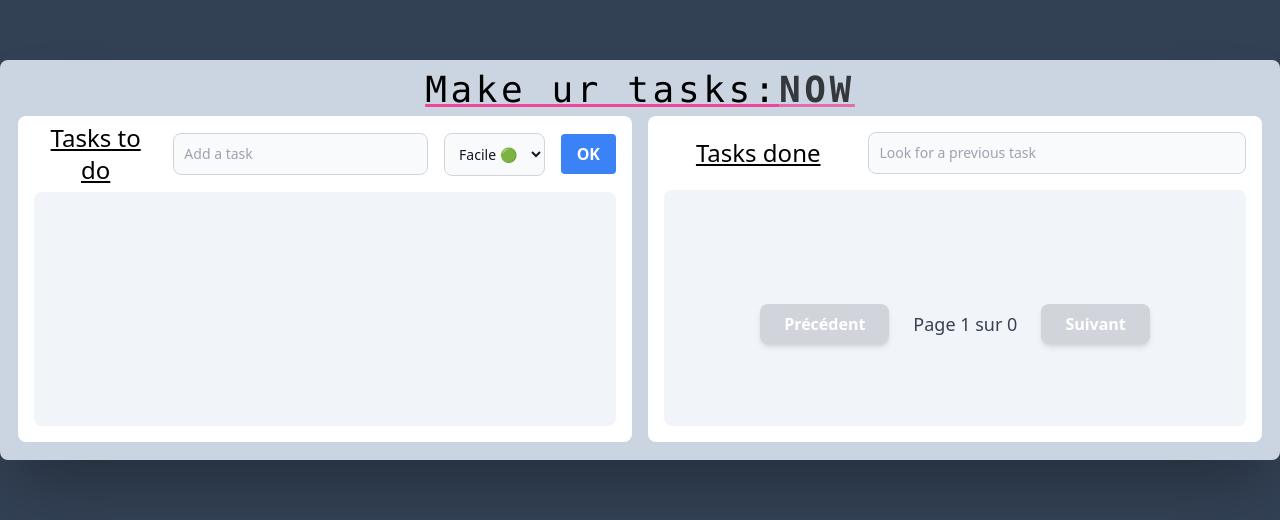
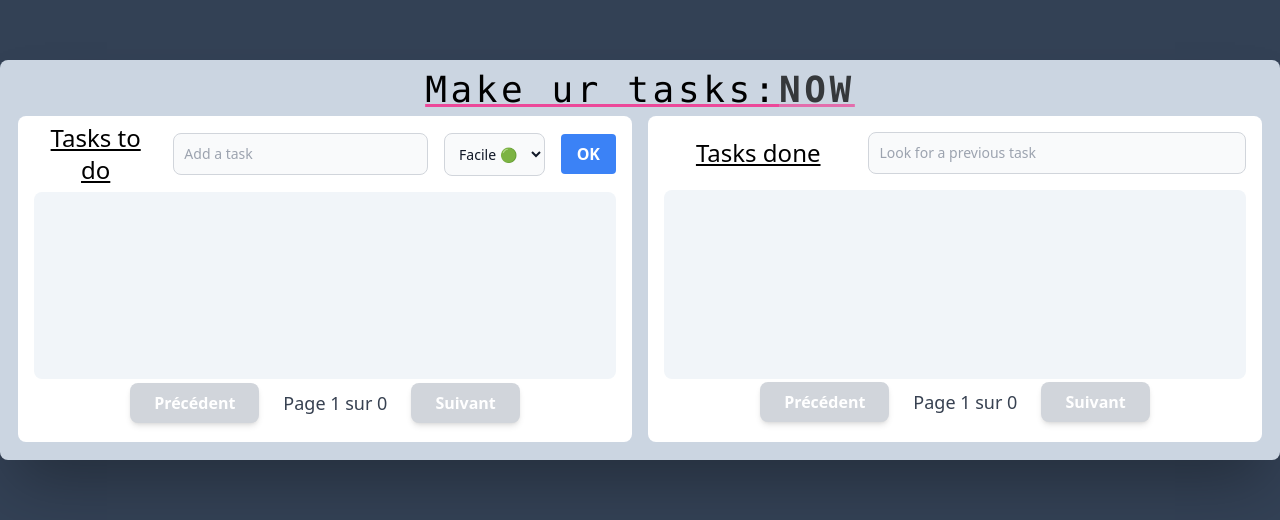
Before and after one commit to keurbi/react-ts-tailwind-todolist, a React (Create React App) app: page / in a window 1280 px wide. Shown: the part 140-660 px from the top of the page. Built offline with nearby package versions, Linux system fonts and the light colour scheme.

Commit message:
pagination, index réglé

```diff
--- a/src/components/Tasks/Tasks.tsx
+++ b/src/components/Tasks/Tasks.tsx
@@ -32,16 +32,22 @@ const Tasks: FC<TasksProps> = (onTransmit) => {
     }
   };
 
-const completeTask = (indexDelete: number) => {
+const completeTask = (displayIndex: number) => {
+    // calcule le vrai index
+    const realIndex = indexOfFirstTask + displayIndex;
     const updatedTasks = [...Tasktodo];
-  const taskToTransmit = Tasktodo[indexDelete];
-  onTransmit.onTransmit({
-      title: taskToTransmit.title,
-      difficulty: taskToTransmit.difficulty
-  });
-  updatedTasks.splice(indexDelete, 1);
+    const taskToTransmit = Tasktodo[realIndex];
+
+    onTransmit.onTransmit(taskToTransmit);
+    updatedTasks.splice(realIndex, 1);
     setTasktodo(updatedTasks);
 }
+  const [currentPage, setCurrentPage] = useState(1);
+  const tasksPerPage = 5;
+
+  const indexOfLastTask = currentPage * tasksPerPage;
+  const indexOfFirstTask = indexOfLastTask - tasksPerPage;
+  const currentTasks = Tasktodo.slice(indexOfFirstTask, indexOfLastTask);
 
   return (
     <div className='w-6/12 h-full flex-nowrap bg-white rounded-lg border-transparent p-4 flex flex-col'>
@@ -80,17 +86,12 @@ const completeTask = (indexDelete: number) => {
           '>OK
         </button>
       </div>
-      <div className='h-[85%] w-[100%] mt-4 bg-slate-100 rounded-lg p-2 overflow-auto flex flex-col align-center'>
-        {Tasktodo.length > 0 && Tasktodo.map((task, index) => (
-          <motion.div
+      <div className='h-[85%] mt-4 flex flex-col'>
+        <div className='h-[80%] bg-slate-100 rounded-lg p-2'>
+          {currentTasks.map((task, index) => (
+            <div
               key={index}
-            className='flex justify-between items-center bg-white my-2 p-2 rounded h-[30px] w-[100%]'
-            exit={{
-              x: 300,
-              opacity: 0,
-              transition: { duration: 0.5 }
-            }}
-          >
+              className='flex justify-between items-center bg-white my-2 p-2 rounded h-[30px] w-[100%]'>
               <span>{task.title}</span>
               <span>
                 {task.difficulty === 1 && '🟢 Facile'}
@@ -98,15 +99,35 @@ const completeTask = (indexDelete: number) => {
                 {task.difficulty === 3 && '🔴 Difficile'}
               </span>
               <span>
-              <button onClick={(e)=>completeTask(index) } type="button" className="bg-green-700 hover:bg-green-800 text-white text-sm py-0.9 px-2 rounded">
+              <button onClick={() => completeTask(index)} type="button" className="bg-green-700 hover:bg-green-800 text-white text-sm py-1 px-2 rounded">
                  Done
                </button>
               </span>
-          </motion.div>
+            </div>
           ))}
+        </div>
+        <div className="h-[20%] flex justify-center items-center gap-6">
+          <button
+            onClick={() => setCurrentPage(prev => Math.max(prev - 1, 1))}
+            disabled={currentPage === 1}
+            className="bg-blue-500 hover:bg-blue-600 text-white font-semibold px-6 py-2 rounded-lg shadow-md transition-colors duration-200 disabled:bg-gray-300 disabled:cursor-not-allowed"
+          >
+            Précédent
+          </button>
+          <span className="text-lg font-medium text-gray-700">
+            Page {currentPage} sur {Math.ceil(Tasktodo.length / tasksPerPage)}
+          </span>
+          <button
+            onClick={() => setCurrentPage(prev => prev + 1)}
+            disabled={indexOfLastTask >= Tasktodo.length}
+            className="bg-blue-500 hover:bg-blue-600 text-white font-semibold px-6 py-2 rounded-lg shadow-md transition-colors duration-200 disabled:bg-gray-300 disabled:cursor-not-allowed"
+          >
+            Suivant
+          </button>
+        </div>
       </div>
     </div>
   );
-};
+}
 
 export default Tasks;
--- a/src/components/Tasksdone/Tasksdone.tsx
+++ b/src/components/Tasksdone/Tasksdone.tsx
@@ -42,6 +42,7 @@ const Tasksdone: FC<TasksProps> = ({transmittedTask}) => {
   }, [transmittedTask]);
   return (
     <div className='w-6/12 h-full flex-nowrap bg-white rounded-lg border-transparent p-4 flex flex-col'>
+
       <div className='flex gap-4 items-center h-[15%]'>
         <h2 className='text-2xl underline w-4/12 text-center'>Tasks done</h2>
         <input
@@ -52,14 +53,16 @@ const Tasksdone: FC<TasksProps> = ({transmittedTask}) => {
           id="task"
         />
       </div>
-      <div className='h-[85%] mt-4 bg-slate-100 rounded-lg p-2 overflow-auto'>
+
+      <div className='h-[85%] mt-4 flex flex-col'>
+        <div className='h-[80%] bg-slate-100 rounded-lg p-2'>
           {currentTasks.map((task, index) => (
             <motion.div
               key={index}
               initial={{ x: -300, opacity: 0 }}
               animate={{ x: 0, opacity: 0.8 }}
               transition={{ duration: 0.3 }}
-            className='flex justify-between items-center bg-white my-2 p-2 rounded h-[30px] w-[100%]'>
+              className='flex justify-between items-center bg-white my-2 p-2 rounded h-[35px] w-[100%]'>
               <span>{task.title}</span>
               <span>
                 {task.difficulty === 1 && '🟢 Facile'}
@@ -68,7 +71,9 @@ const Tasksdone: FC<TasksProps> = ({transmittedTask}) => {
               </span>
             </motion.div>
           ))}
-        <div className="flex justify-center items-center gap-6 mt-6 pb-4">
+        </div>
+
+        <div className="h-[20%] flex justify-center items-center gap-6">
           <button
             onClick={() => setCurrentPage(prev => Math.max(prev - 1, 1))}
             disabled={currentPage === 1}
```
Lines whose indentation alone changed are shown as unchanged.
